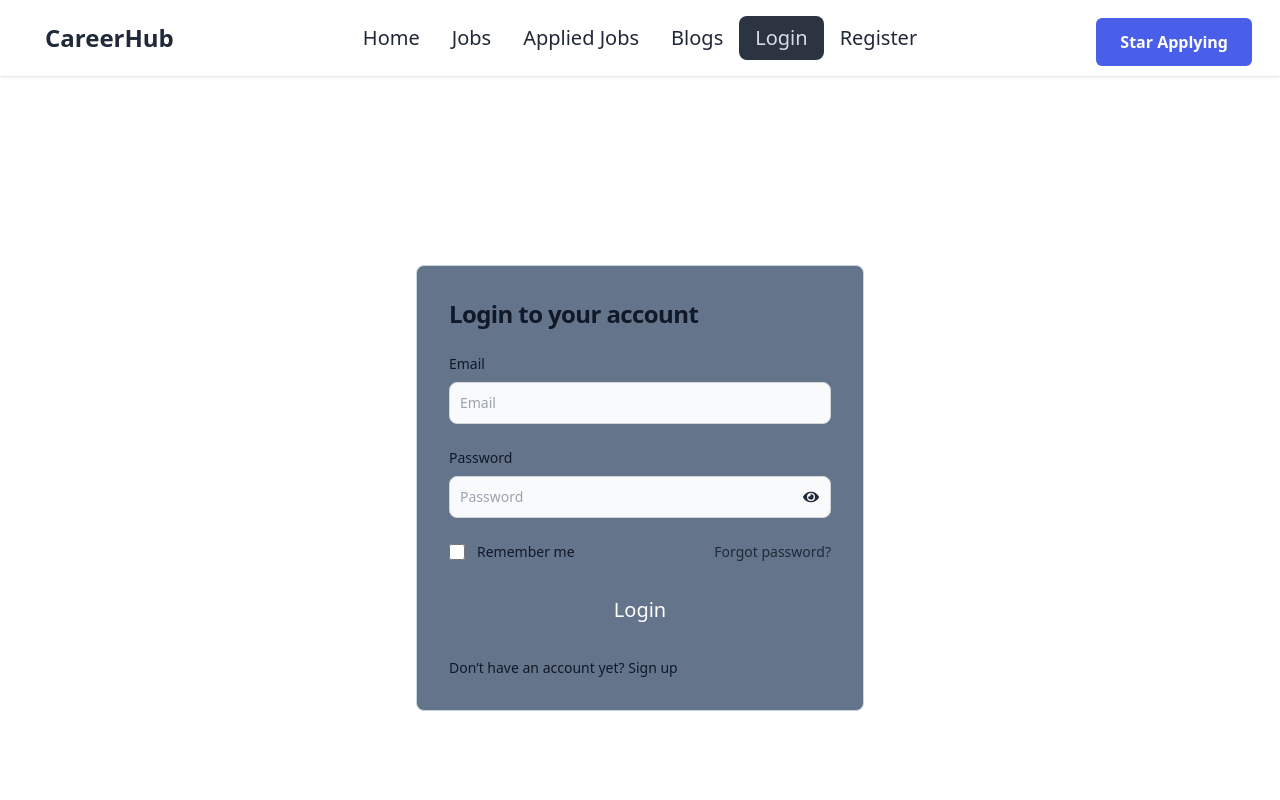
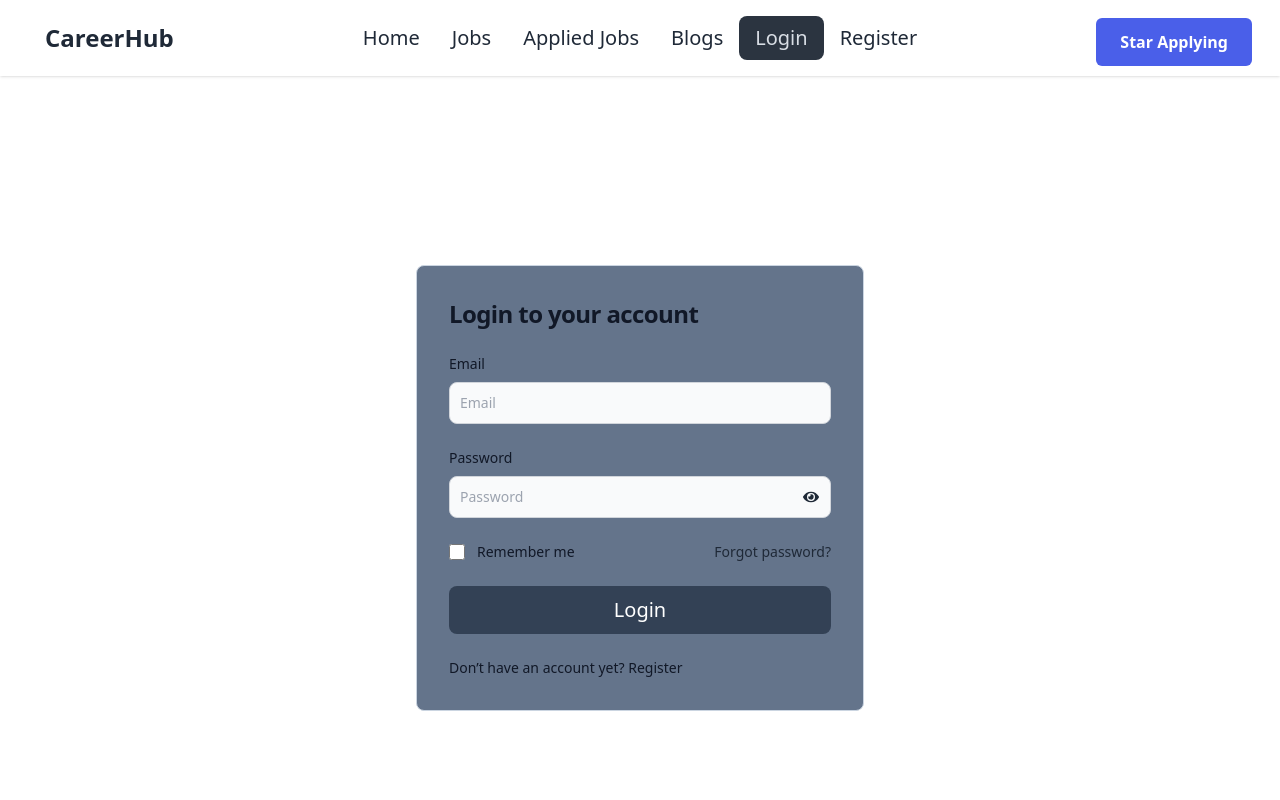
Before and after one commit to rabby-web/career-hub, a React (Vite) app: page /login in a window 1280 px wide. Shown: the top 800 px of the page. Built offline with nearby package versions, Linux system fonts and the light colour scheme.

Commit message:
fireabse add and create user with registration page

```diff
--- a/package.json
+++ b/package.json
@@ -10,6 +10,7 @@
     "preview": "vite preview"
   },
   "dependencies": {
+    "firebase": "^10.4.0",
     "localforage": "^1.10.0",
     "match-sorter": "^6.3.1",
     "react": "^18.2.0",
--- a/src/components/Login/Login.jsx
+++ b/src/components/Login/Login.jsx
@@ -1,5 +1,6 @@
 import { useState } from "react";
 import { FaEye, FaEyeSlash } from "react-icons/fa";
+import { Link } from "react-router-dom";
 
 const Login = () => {
   const [isShow, setIsShow] = useState(false);
@@ -78,18 +79,20 @@ const Login = () => {
               </div>
               <button
                 type="submit"
-                className="w-full text-white bg-primary-600 hover:bg-primary-700 focus:ring-4 focus:outline-none focus:ring-primary-300 font-medium rounded-lg text-xl px-5 py-2.5 text-center"
+                className="w-full bg-slate-700 text-white bg-primary-600 hover:bg-primary-700 focus:ring-4 focus:outline-none focus:ring-primary-300 font-medium rounded-lg text-xl px-5 py-2.5 text-center"
               >
                 Login
               </button>
               <p className="text-sm font-light text-gray-900">
                 Don’t have an account yet?{" "}
-                <a
-                  href="#"
-                  className="font-medium text-primary-600 hover:underline "
-                >
-                  Sign up
-                </a>
+                <Link to="/register">
+                  <a
+                    href="#"
+                    className="font-medium text-primary-600 hover:underline "
+                  >
+                    Register
+                  </a>
+                </Link>
               </p>
             </form>
           </div>
--- a/src/components/Register/Register.jsx
+++ b/src/components/Register/Register.jsx
@@ -1,7 +1,10 @@
-import { useState } from "react";
+import { useContext, useState } from "react";
 import { FaEye, FaEyeSlash } from "react-icons/fa";
+import { AuthContext } from "../../provider/AuthProvider";
+import { Link } from "react-router-dom";
 
 const Register = () => {
+  const { createUser } = useContext(AuthContext);
   const [isShow, setIsShow] = useState(false);
   //handleRegister
   const handleRegister = (e) => {
@@ -10,6 +13,13 @@ const Register = () => {
     const email = e.target.email.value;
     const password = e.target.password.value;
     console.log(name, email, password);
+    createUser(email, password)
+      .then((result) => {
+        console.log(result);
+      })
+      .catch((error) => {
+        console.error(error);
+      });
   };
   return (
     <div>
@@ -102,18 +112,20 @@ const Register = () => {
               </div>
               <button
                 type="submit"
-                className="w-full text-white bg-primary-600 hover:bg-primary-700 focus:ring-4 focus:outline-none focus:ring-primary-300 font-medium rounded-lg text-xl px-5 py-2.5 text-center"
+                className="w-full bg-slate-700 text-white bg-primary-600 hover:bg-primary-700 focus:ring-4 focus:outline-none focus:ring-primary-300 font-medium rounded-lg text-xl px-5 py-2.5 text-center"
               >
-                Login
+                Register
               </button>
               <p className="text-sm font-light text-gray-900">
                 Don’t have an account yet?{" "}
-                <a
-                  href="#"
-                  className="font-medium text-primary-600 hover:underline "
-                >
-                  Sign up
-                </a>
+                <Link to="/login">
+                  <a
+                    href="#"
+                    className="font-medium text-primary-600 hover:underline "
+                  >
+                    Login
+                  </a>
+                </Link>
               </p>
             </form>
           </div>
--- /dev/null
+++ b/src/firebase/firebase.config.js
@@ -0,0 +1,20 @@
+// Import the functions you need from the SDKs you need
+import { initializeApp } from "firebase/app";
+import { getAuth } from "firebase/auth";
+// TODO: Add SDKs for Firebase products that you want to use
+// https://firebase.google.com/docs/web/setup#available-libraries
+
+// Your web app's Firebase configuration
+const firebaseConfig = {
+  apiKey: "AIzaSyArJ_pdvoO8iv8l_oQdd94Tkq03OHjQg7w",
+  authDomain: "career-hub-6ddf1.firebaseapp.com",
+  projectId: "career-hub-6ddf1",
+  storageBucket: "career-hub-6ddf1.appspot.com",
+  messagingSenderId: "1048176089147",
+  appId: "1:1048176089147:web:57824eecc625252c4fa41e",
+};
+
+// Initialize Firebase
+const app = initializeApp(firebaseConfig);
+const auth = getAuth(app);
+export default auth;
--- a/src/main.jsx
+++ b/src/main.jsx
@@ -12,6 +12,7 @@ import Jobs from "./components/Jobs/Jobs";
 import { HelmetProvider } from "react-helmet-async";
 import Login from "./components/Login/Login";
 import Register from "./components/Register/Register";
+import AuthProvider from "./provider/AuthProvider";
 
 const router = createBrowserRouter([
   {
@@ -56,7 +57,9 @@ const router = createBrowserRouter([
 ReactDOM.createRoot(document.getElementById("root")).render(
   <React.StrictMode>
     <HelmetProvider>
-      <RouterProvider router={router} />
+      <AuthProvider>
+        <RouterProvider router={router} />
+      </AuthProvider>
     </HelmetProvider>
   </React.StrictMode>
 );
--- /dev/null
+++ b/src/provider/AuthProvider.jsx
@@ -0,0 +1,23 @@
+import { createContext } from "react";
+import PropTypes from "prop-types";
+import { createUserWithEmailAndPassword } from "firebase/auth";
+import auth from "../firebase/firebase.config";
+
+export const AuthContext = createContext(null);
+
+const createUser = (email, password) => {
+  return createUserWithEmailAndPassword(auth, email, password);
+};
+
+const authInfo = {
+  createUser,
+};
+const AuthProvider = ({ children }) => {
+  return (
+    <AuthContext.Provider value={authInfo}>{children}</AuthContext.Provider>
+  );
+};
+AuthProvider.propTypes = {
+  children: PropTypes.node,
+};
+export default AuthProvider;
```
Also changed, not shown: 1 other file (tests, documents, lock files or other folders).
